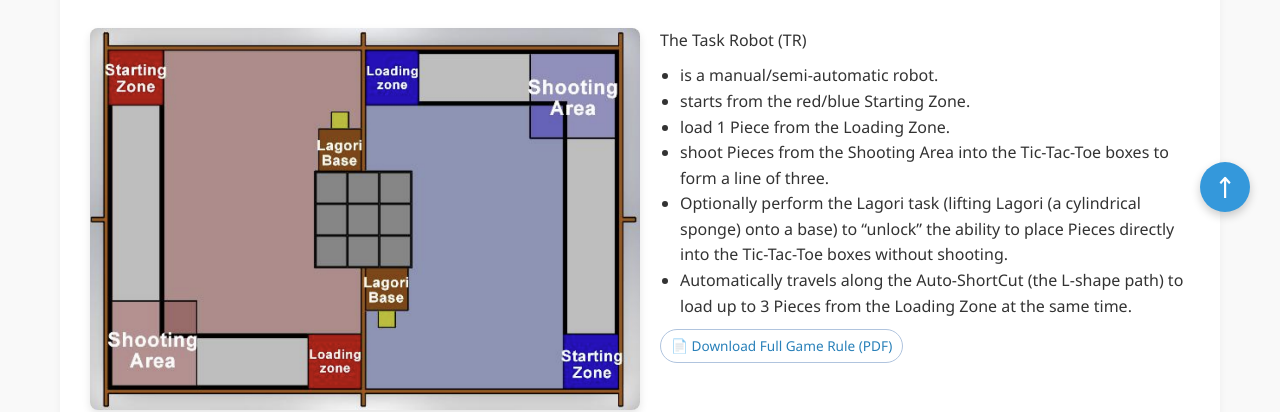
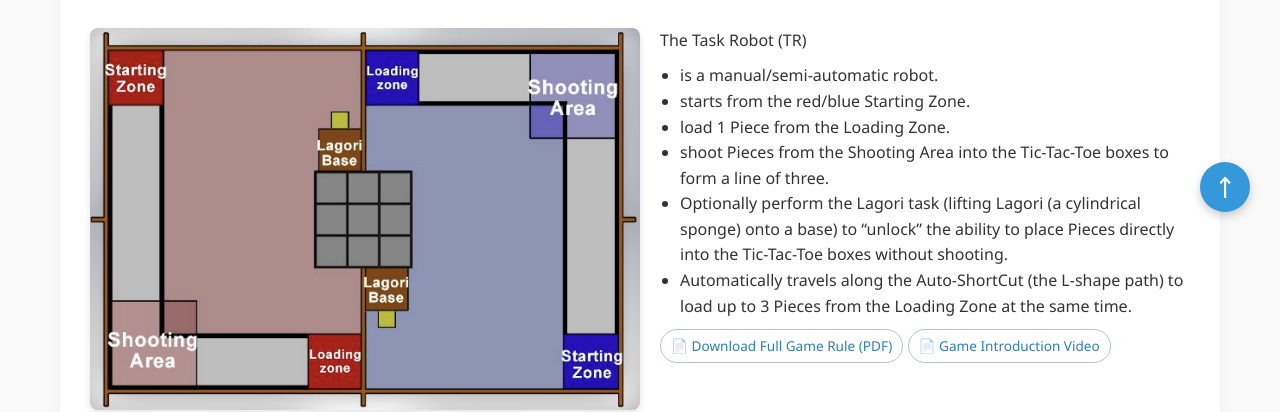
Before and after one commit to DicaprioCheung/DicaprioCheung.github.io, a plain HTML site: page projects/RDC2022_TR.html in a window 1280 px wide. Shown: the part 558-970 px from the top of the page. Drawn offline with Linux system fonts and the light colour scheme.

Commit message:
fix broken video link

```diff
--- a/projects/RDC2022_TR.html
+++ b/projects/RDC2022_TR.html
@@ -514,8 +514,12 @@
                         <li>Automatically travels along the Auto-ShortCut (the L-shape path) to load up to 3 Pieces from
                             the Loading Zone at the same time. </li>
                     </ul>
-                    <p><a href="../assets/docs/rdc2022/RDC 2022 Game Rule(updated on 17-12-2022).pdf" target="_blank"
-                            class="styled-link">📄 Download Full Game Rule (PDF)</a></p>
+                    <p>
+                        <a href="../assets/docs/rdc2022/RDC 2022 Game Rule(updated on 17-12-2022).pdf" target="_blank"
+                            class="styled-link">📄 Download Full Game Rule (PDF)</a>
+                        <a href="https://www.youtube.com/watch?v=kzLKtrWYbqs" target="_blank" class="styled-link">📄
+                            Game Introduction Video</a>
+                    </p>
                 </div>
             </div>
             <div class="image-row">
```
Also changed, not shown: projects/RDC2022_ARC.html (+6 -2 lines), robotics/robocon.html (+1 -2 lines).
